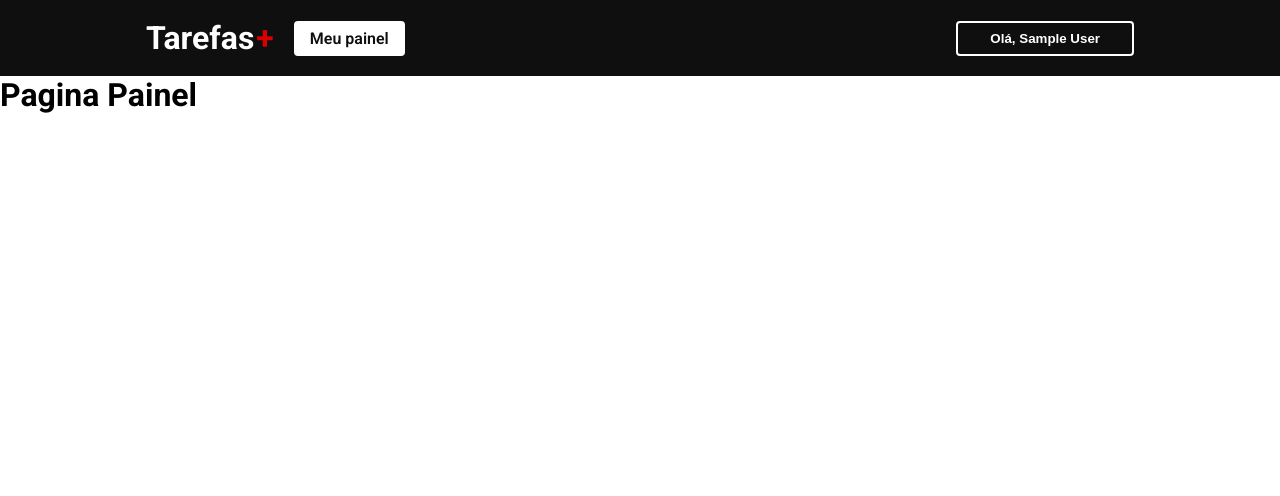
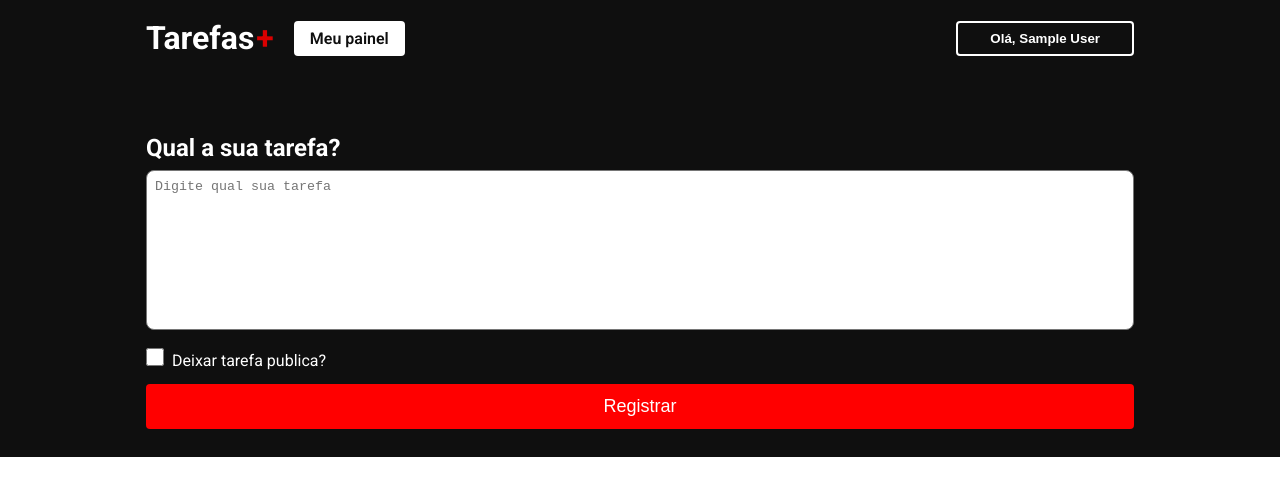
Before and after one commit to RaiVandeberg/tarefas, a Next.js app: page /dashboard in a window 1280 px wide. Shown: the top 496 px of the page. Built offline with nearby package versions, Linux system fonts and the light colour scheme; no server answers; sample sign-in values are in the browser's storage.

Commit message:
estilizando o dashboard

```diff
--- /dev/null
+++ b/src/components/textarea/index.tsx
@@ -0,0 +1,6 @@
+import { HTMLProps } from "react";
+import styles from "./styles.module.css";
+
+export function TextArea({...rest}: HTMLProps<HTMLTextAreaElement>) {
+    return <textarea className={styles.textarea} {...rest}></textarea>
+}
--- /dev/null
+++ b/src/components/textarea/styles.module.css
@@ -0,0 +1,8 @@
+.textarea{
+    width: 100%;
+    resize: none;
+    height: 160px;
+    border-radius: 8px;
+    outline: none   ;
+    padding: 8px;
+}
--- a/src/pages/dashboard/index.tsx
+++ b/src/pages/dashboard/index.tsx
@@ -2,6 +2,7 @@
 import styles from './styles.module.css'
 import Head from 'next/head'
 import { getSession } from 'next-auth/react'
+import { TextArea } from '@/components/textarea'
 
 export default function Dashboard() {
     return (
@@ -10,7 +11,31 @@
                 <title>Meu Painel de Tarefas</title>
             </Head>
 
-            <h1>Pagina Painel</h1>
+           <main className={styles.main}>
+            <section className={styles.content}>
+
+                <div className={styles.contentForm}>
+                    <h1 className={styles.title}>
+                        Qual a sua tarefa?
+                    </h1>
+
+                    <form >
+                        <TextArea placeholder="Digite qual sua tarefa" />
+                        <div className={styles.checkboxArea}>
+                            <input type="checkbox"
+                            className={styles.checkbox}
+
+                               />
+                               <label>Deixar tarefa publica?</label>
+                        </div>
+                        <button type="submit" className={styles.button}>
+                            Registrar
+                        </button>
+                    </form>
+                </div>
+
+            </section>
+           </main>
         </div>
     )
 }
--- a/src/pages/dashboard/styles.module.css
+++ b/src/pages/dashboard/styles.module.css
@@ -0,0 +1,50 @@
+.container{
+    width: 100%;
+
+}
+
+.content{
+    background-color: #0f0f0f;
+    width: 100%;
+    display: flex;
+    align-items: center;
+    justify-content: center;
+}
+
+.contentForm{
+    max-width: 1024px;
+    width: 100%;
+    padding: 0 18px;
+    padding-bottom: 28px;
+    margin-top: 58px;
+}
+
+.title{
+    color: #fff;
+    margin-bottom: 8px;
+}
+
+.checkboxArea label{
+    margin-left: 8px;
+    color: #fff;
+}
+
+.checkboxArea{
+    margin: 14px 0;
+}
+
+.checkbox{
+    width: 18px;
+    height: 18px;
+
+}
+
+.button{
+    width: 100%;
+    border: 0;
+    border-radius: 4px;
+    color: #FFF;
+    background-color: #ff0000 ;
+    padding: 12px 0;
+    font-size: 18px;
+}
```
